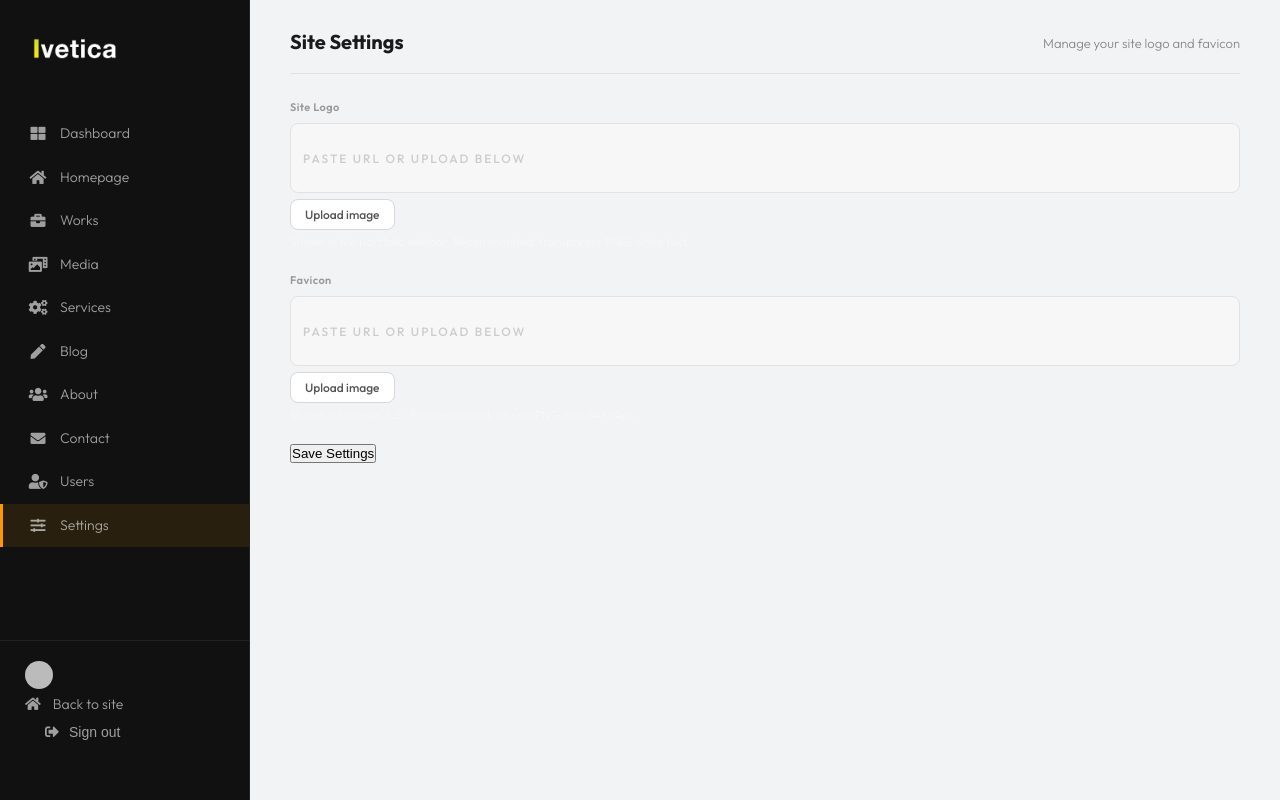
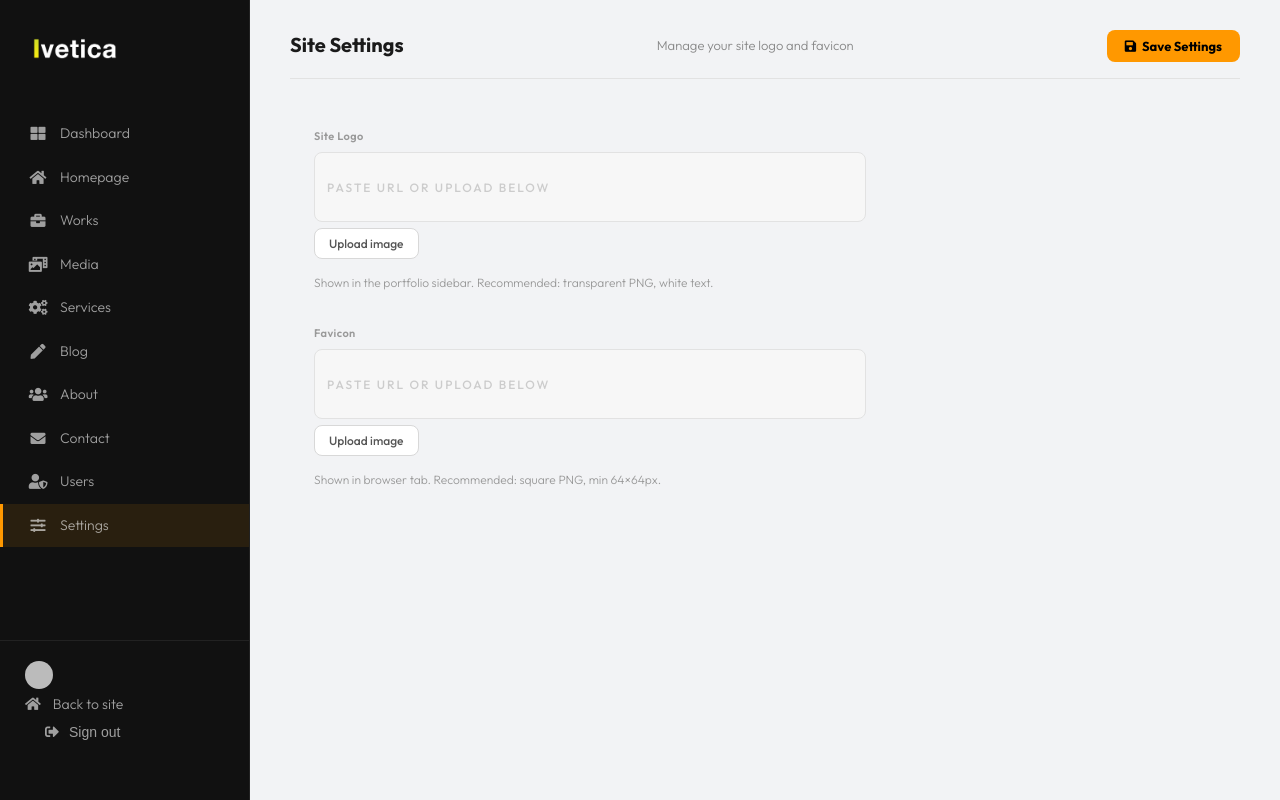
Before and after one commit to Coder-fazli/ivetica.co, a Next.js app: page /admin/settings in a window 1280 px wide. Built offline with nearby package versions, Linux system fonts and the light colour scheme; no server answers; the database is empty; sample sign-in values are in the browser's storage; some icons are missing.

Commit message:
fix settings page styling — use existing admin CSS classes
Co-Authored-By: Claude Sonnet 4.6 <noreply@anthropic.com>

```diff
--- a/app/admin/settings/page.tsx
+++ b/app/admin/settings/page.tsx
@@ -30,27 +30,33 @@ export default function SettingsPage() {
   }
 
   return (
-    <div className="admin-page">
+    <div>
       <div className="admin-page-header">
         <h1>Site Settings</h1>
         <p>Manage your site logo and favicon</p>
+        <div style={{ display: "flex", alignItems: "center", gap: 12 }}>
+          {saved && <span className="admin-save-msg">Saved ✓</span>}
+          <button className="admin-btn-primary" disabled={saving} onClick={handleSave}>
+            <i className="fas fa-save"></i> {saving ? "Saving..." : "Save Settings"}
+          </button>
+        </div>
       </div>
 
-      {loading ? <p>Loading...</p> : (
-        <div className="admin-form-card">
+      {loading ? <p style={{ padding: 24 }}>Loading...</p> : (
+        <div style={{ padding: 24, maxWidth: 600 }}>
+          <div className="admin-form-group" style={{ marginBottom: 32 }}>
             <ImageUpload label="Site Logo" value={logoUrl} onChange={setLogoUrl} />
-          <p style={{ fontSize: 12, color: "rgba(255,255,255,0.4)", marginTop: -12, marginBottom: 20 }}>
+            <p style={{ fontSize: 12, color: "#999", marginTop: 6 }}>
               Shown in the portfolio sidebar. Recommended: transparent PNG, white text.
             </p>
+          </div>
 
+          <div className="admin-form-group" style={{ marginBottom: 32 }}>
             <ImageUpload label="Favicon" value={faviconUrl} onChange={setFaviconUrl} />
-          <p style={{ fontSize: 12, color: "rgba(255,255,255,0.4)", marginTop: -12, marginBottom: 20 }}>
+            <p style={{ fontSize: 12, color: "#999", marginTop: 6 }}>
               Shown in browser tab. Recommended: square PNG, min 64×64px.
             </p>
-
-          <button className="admin-btn-save" onClick={handleSave} disabled={saving}>
-            {saving ? "Saving..." : saved ? "Saved ✓" : "Save Settings"}
-          </button>
+          </div>
         </div>
       )}
     </div>
```
Lines whose indentation alone changed are shown as unchanged.
